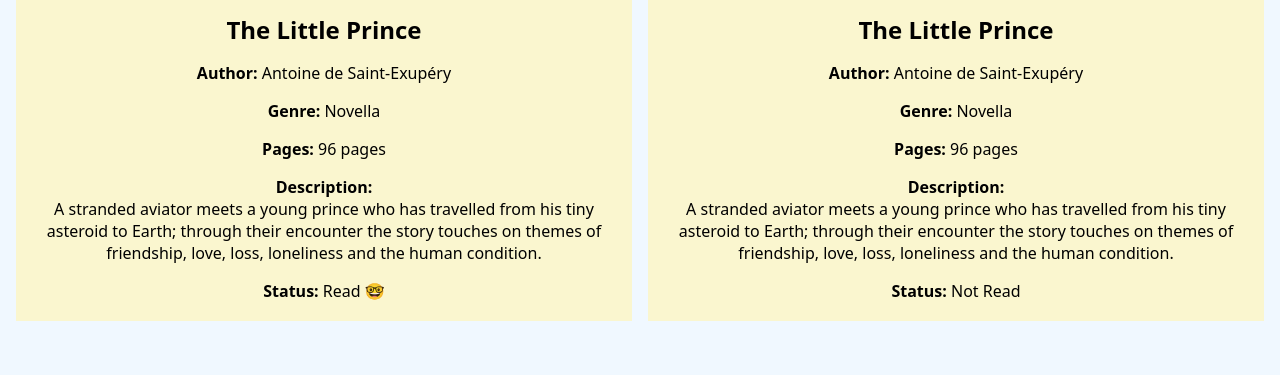
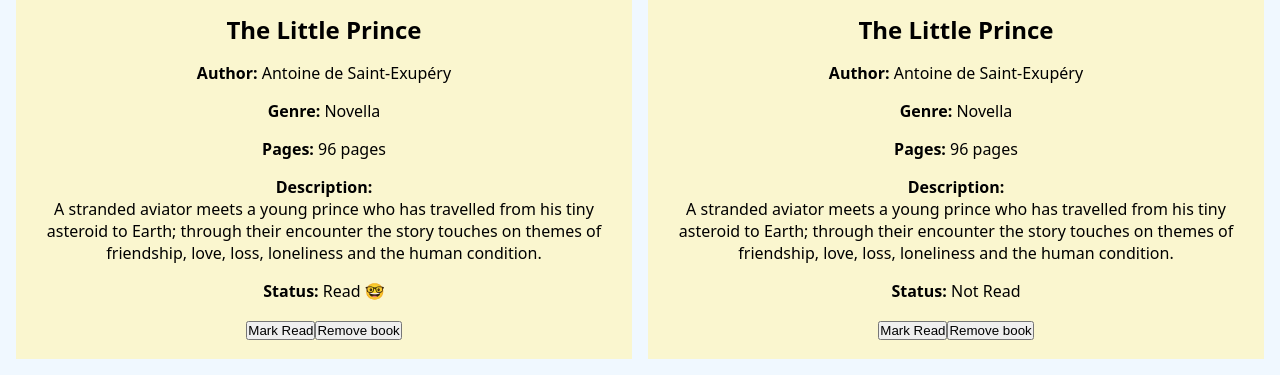
Before and after one commit to isi-code/odin-library, a plain HTML site: page index.html in a window 1280 px wide. Shown: the part 466-841 px from the top of the page. Before the commit the page ends 803 px from the top, so only its background shows below. Drawn offline with Linux system fonts and the light colour scheme.

Commit message:
Add mark read and remove button to book card
Also, I'm testing the `<dialog>` html tag and `openModal()` method.

```diff
--- a/index.html
+++ b/index.html
@@ -13,7 +13,7 @@
     <main>
         <div>
             <h1>My Book Library</h1>
-            <button>Add Book</button>
+            <button id="openForm">Add Book</button>
         </div>
         <dialog>
             <form action="#">
@@ -33,9 +33,7 @@
                 <button type="submit">Add Book to Library</button>
             </form>
         </dialog>
-        <section id="library">
-
-        </section>
+        <section id="library"></section>
     </main>
 </body>
 
--- a/script.js
+++ b/script.js
@@ -106,20 +106,25 @@ myLibrary.forEach(book => {
   statusContent.textContent = book.read === false ? "Not Read" : "Read 🤓";
   status.appendChild(statusContent);
 
+  const buttonContainer = document.createElement("div");
+  buttonContainer.setAttribute("class", "btn-container")
 
   const readBtn = document.createElement("button");
+  readBtn.textContent = "Mark Read";
+  readBtn.value = book.read === false ? "Not Read" : "Read";
 
   const removeBook = document.createElement("button");
+  removeBook.textContent = "Remove book";
+  buttonContainer.append(readBtn, removeBook);
 
-  //bookBox.append(img, title, author, genre, description, pages);
-  bookBox.append(img, title, author, genre, pages, description, status);
+  bookBox.append(img, title, author, genre, pages, description, status, buttonContainer);
 
   libContainer.appendChild(bookBox);
 });
 
 
-//const addBookBtn = document.querySelector("button[submit]");
-/*addBookBtn.addEventListener("click", (e) => {
-  e.preventDefault();
-  addBookToLibrary();
-})*/
+const addBookBtn = document.getElementById("openForm");
+const modalForm = document.querySelector("dialog");
+addBookBtn.addEventListener("click", (e) => {
+  modalForm.showModal();
+})
```
